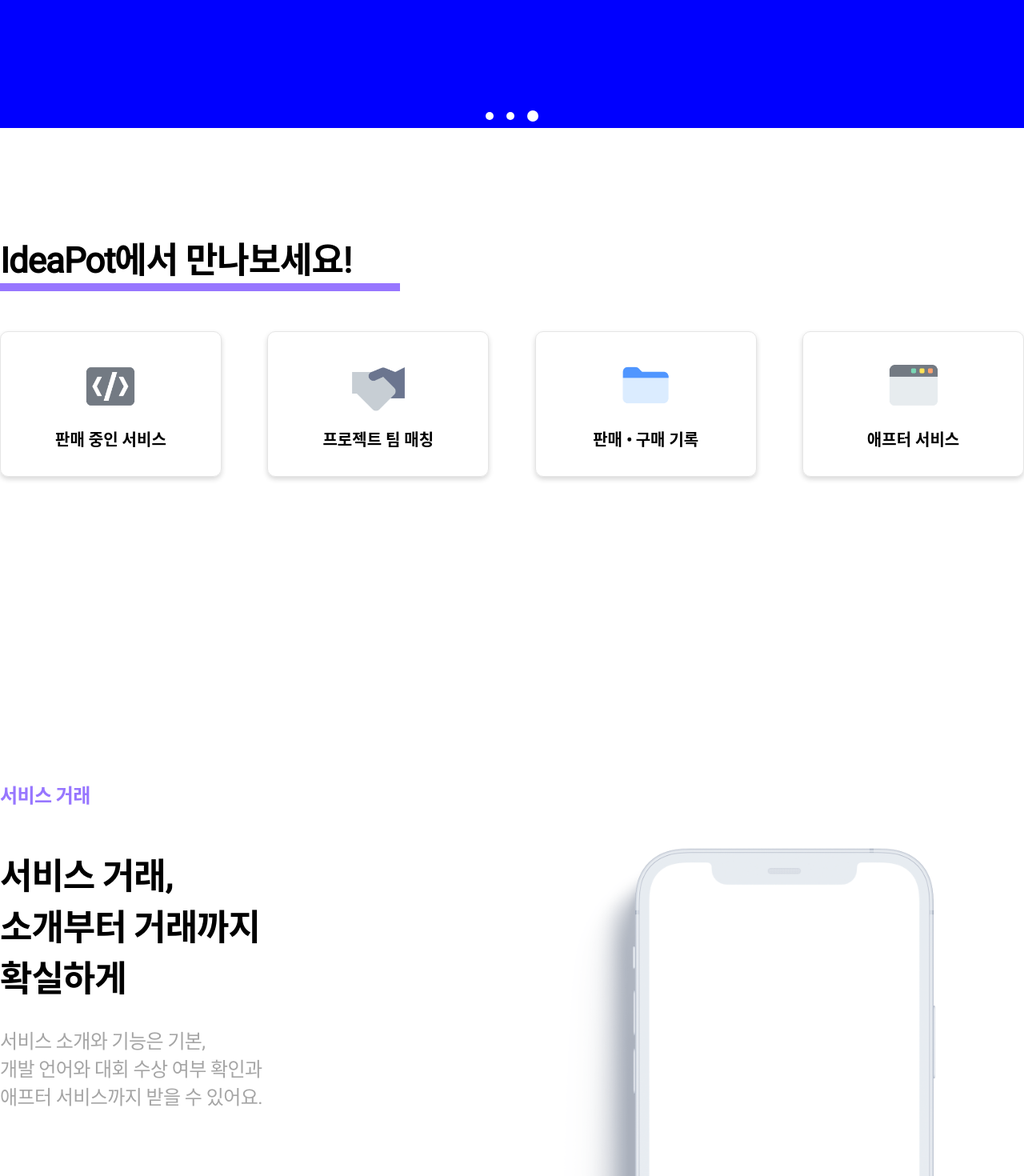
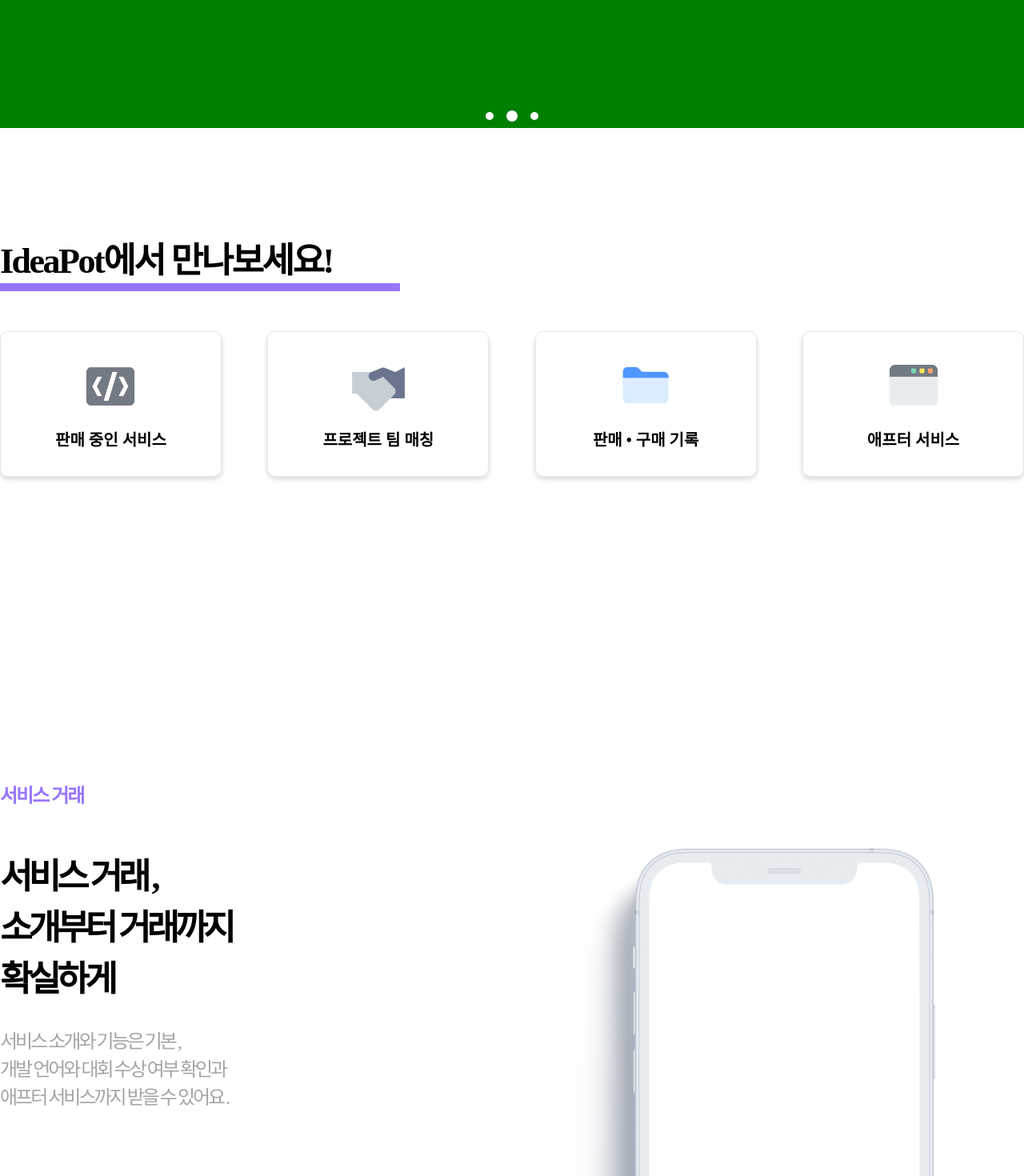
Before and after one commit to Brain-Compiler/new-ideapot-front, a Next.js app: page /main in a window 1280 px wide. Shown: the part 380-1850 px from the top of the page at 80% size. Built offline with nearby package versions, Linux system fonts and the light colour scheme.

Commit message:
STYLE: Edit Font Weight and Letter Spacing

```diff
--- a/src/components/main/main/btnSection/index.tsx
+++ b/src/components/main/main/btnSection/index.tsx
@@ -55,8 +55,10 @@
 
 const Title = styled.h1`
   width: 31.25rem;
+  font-weight: 900;
   font-size: 2.75rem;
-  letter-spacing: -1.1px;
+  font-weight: bold;
+  letter-spacing: -2.5px;
   border-bottom: 0.625rem solid #9776ff;
 `;
 
--- a/src/components/main/main/sectionTemplate/index.tsx
+++ b/src/components/main/main/sectionTemplate/index.tsx
@@ -43,14 +43,14 @@
 const Category = styled.span`
   font-size: 1.5rem;
   font-weight: 700;
-  letter-spacing: -0.6px;
+  letter-spacing: -2px;
   color: #9776ff;
 `;
 
 const Title = styled.h1`
   font-size: 2.75rem;
-  font-weight: 700;
-  letter-spacing: -1.1px;
+  font-weight: 900;
+  letter-spacing: -5px;
   margin-top: 3.125rem;
   margin-bottom: 1.875rem;
   white-space: pre-line;
@@ -58,7 +58,8 @@
 
 const Description = styled.span`
   font-size: 1.5rem;
-  letter-spacing: -0.6px;
+  font-weight: 500;
+  letter-spacing: -3px;
   color: #a5a5a5;
   white-space: pre-line;
 `;
--- a/src/styles/globals.css
+++ b/src/styles/globals.css
@@ -1,11 +1,19 @@
-@import url("https://fonts.googleapis.com/css2?family=Noto+Sans+KR&display=swap");
-@import url("https://fonts.googleapis.com/css2?family=Roboto&display=swap");
+@font-face {
+  src: url("https://fonts.googleapis.com/css2?family=Noto+Sans+KR&display=swap");
+  font-family: "noto-sans-cjk-kr";
+  unicode-range: U+AC00-D7A3;
+}
+
+@font-face {
+  src: url("https://fonts.googleapis.com/css2?family=Noto+Sans+KR&display=swap");
+  font-family: "Roboto";
+  unicode-range: U+0041-005A, U+0061-007A;
+}
 
 * {
   margin: 0;
   padding: 0;
   outline: none;
-  font-family: "Roboto", "Noto Sans CJK KR", sans-serif;
 }
 
 *::-webkit-scrollbar {
```
Also changed, not shown: src/pages/main/index.tsx (+8 -6 lines).
